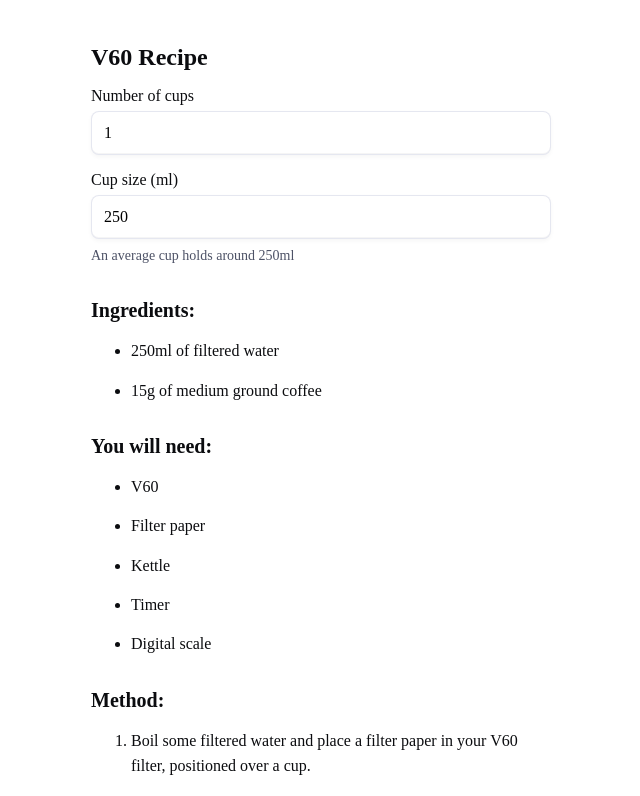
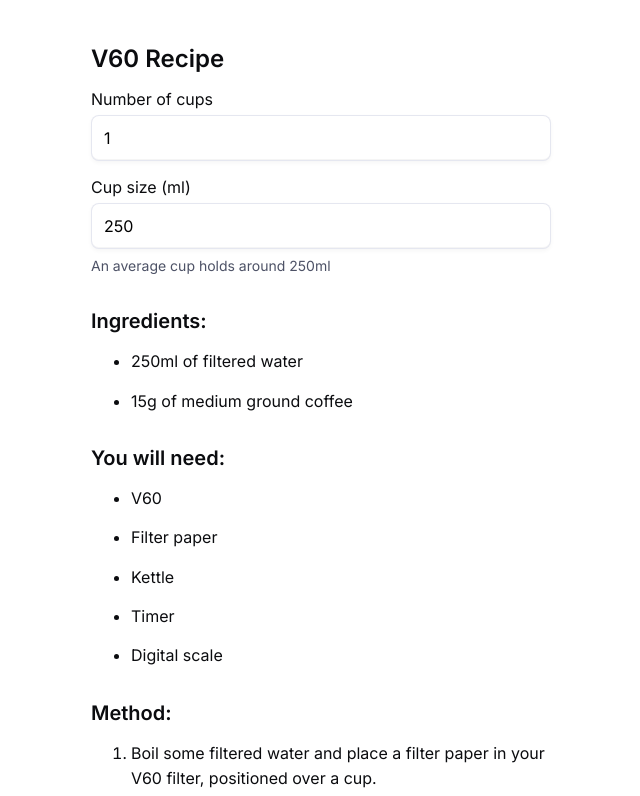
Before and after one commit to nathandorney/coffee-recipe, a Next.js app: page / in a window 1280 px wide. Shown: the top 796 px of the page, without its empty margins (319-959 px from the left). Built offline with nearby package versions, Linux system fonts and the light colour scheme.

Commit message:
font fix

```diff
--- a/pages/_app.js
+++ b/pages/_app.js
@@ -1,5 +1,12 @@
-import '@/styles/globals.css'
+import "@/styles/globals.css";
+import { Inter } from "next/font/google";
 
-export default function App({ Component, pageProps }) {
-  return <Component {...pageProps} />
+const inter = Inter({ subsets: ["latin"] });
+
+export default function MyApp({ Component, pageProps }) {
+  return (
+    <div className={inter.className}>
+      <Component {...pageProps} />
+    </div>
+  );
 }
--- /dev/null
+++ b/postcss.config.js
@@ -0,0 +1,3 @@
+module.exports = {
+  plugins: {},
+};
```
Also changed, not shown: 1 other file (tests, documents, lock files or other folders).
